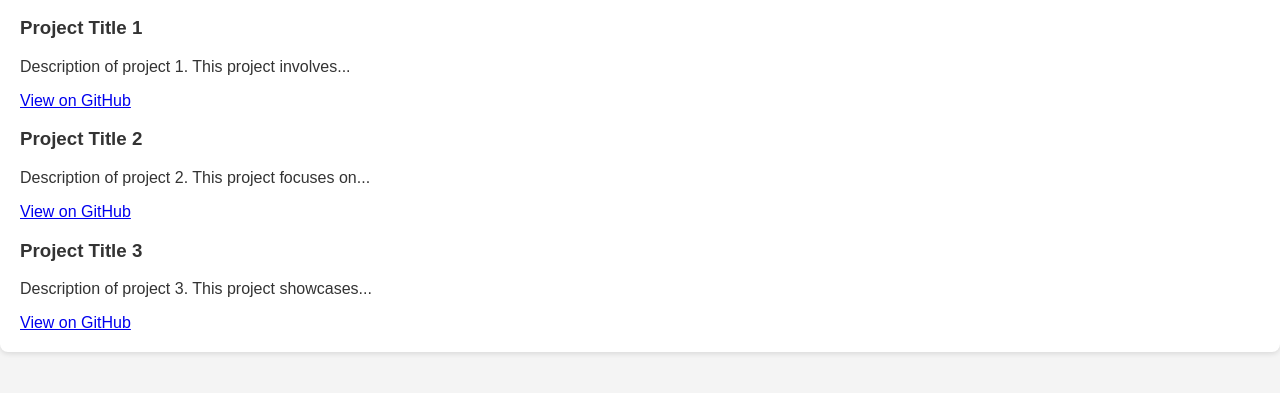
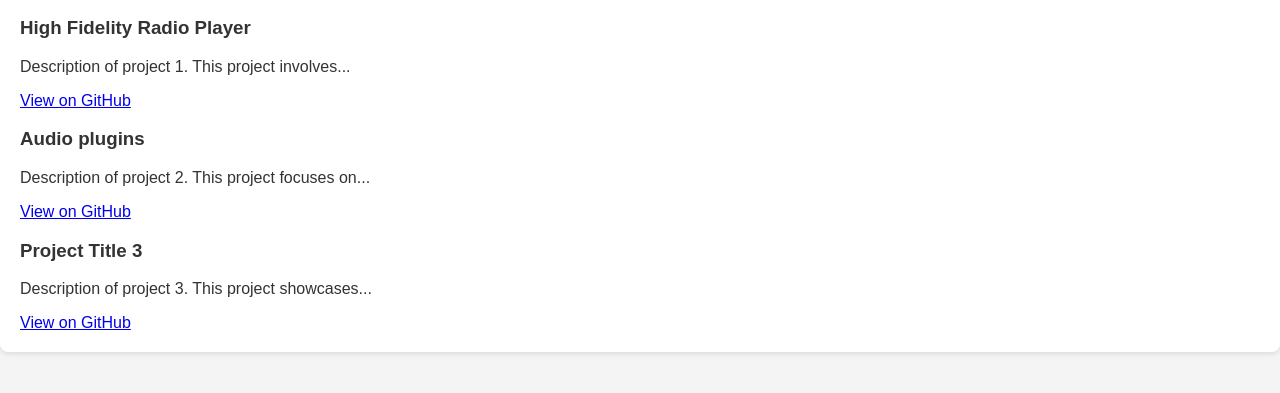
Before and after one commit to jahruhn/portfolio, a plain HTML site: page components/projects.html in a window 1280 px wide. Shown: the part 103-496 px from the top of the page. Drawn offline with Linux system fonts and the light colour scheme.

```diff
--- a/components/projects.html
+++ b/components/projects.html
@@ -10,12 +10,12 @@
     <section id="projects">
         <h2>GitHub Projects</h2>
         <div class="project">
-            <h3>Project Title 1</h3>
+            <h3>High Fidelity Radio Player</h3>
             <p>Description of project 1. This project involves...</p>
             <a href="https://github.com/username/project1" target="_blank">View on GitHub</a>
         </div>
         <div class="project">
-            <h3>Project Title 2</h3>
+            <h3>Audio plugins</h3>
             <p>Description of project 2. This project focuses on...</p>
             <a href="https://github.com/username/project2" target="_blank">View on GitHub</a>
         </div>
```
Also changed, not shown: 1 other file.
